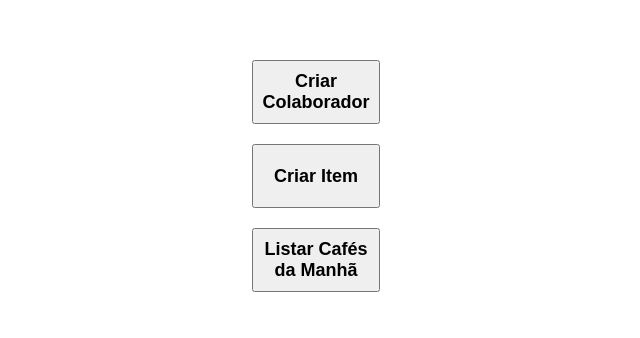
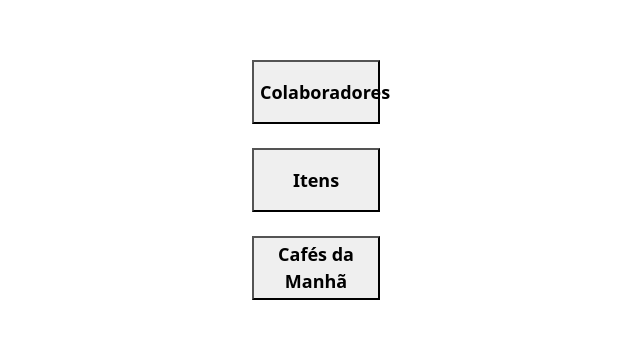
Before and after one commit to dansousac2/DsUn-front, a React (Create React App) app: page / in a window 1280 px wide. Shown: the part 180-518 px from the top of the page, without its empty margins (324-964 px from the left). Built offline with nearby package versions, Linux system fonts and the light colour scheme.

Commit message:
created service base and collaboratorService

```diff
--- a/package.json
+++ b/package.json
@@ -6,6 +6,8 @@
     "@testing-library/jest-dom": "^5.17.0",
     "@testing-library/react": "^13.4.0",
     "@testing-library/user-event": "^13.5.0",
+    "axios": "^1.4.0",
+    "bootstrap": "5.2.3",
     "primereact": "^9.6.0",
     "react": "^18.2.0",
     "react-dom": "^18.2.0",
--- a/src/main/AppRoutes.js
+++ b/src/main/AppRoutes.js
@@ -2,12 +2,14 @@ import React from "react";
 import {Route, BrowserRouter, Switch, Redirect} from "react-router-dom";
 
 import Home from "../screens/Home/Home";
+import ViewCollabs from "../screens/Collaborator/ViewCollabs";
 
 function AppRoutes(props) {
   return (
       <BrowserRouter>
         <Switch>
-          <Route component = { Home } path="/" exact/>
+          <Route component = { Home } path="/" exact />
+          <Route component = { ViewCollabs } path="/collabs" />
          </Switch>
       </BrowserRouter>
 
--- /dev/null
+++ b/src/screens/Collaborator/ViewCollabs.js
@@ -0,0 +1,40 @@
+import React from "react";
+import './ViewCollabs.css';
+import { withRouter } from 'react-router';
+
+import CollaboratorService from "../../services/CollaboratorService";
+
+class ViewCollabs extends React.Component {
+
+    state = {
+
+    }
+
+    constructor() {
+        super();
+        this.service = new CollaboratorService();
+    }
+
+    componentDidMount() {
+        this.find();
+    }
+
+    find = () => {
+        this.service.getAllCollaborators()
+        .then(response => {
+            console.log(response.data);
+        }).catch(error => {
+            console.log(error);
+        })
+    }
+
+    render() {
+        return(
+            <div className="Principal">
+                <b>Tela de visualização de colaboradores</b>
+            </div>
+        )
+    }
+}
+
+export default withRouter(ViewCollabs);
--- a/src/screens/Home/Home.js
+++ b/src/screens/Home/Home.js
@@ -3,14 +3,6 @@ import './Home.css';
 import { withRouter } from 'react-router';
 
 class Home extends React.Component {
-
-    constructor() {
-        super();
-    }
-
-    state = {
-
-    }
 
     changeBackColor = (button) => {
         button.classList.add("butonSelected");
@@ -26,19 +18,20 @@ class Home extends React.Component {
                 <button title='Criar Novo' id='button01' ref={elem => this.buttCollab = elem}
                     onMouseEnter={() => this.changeBackColor(this.buttCollab)}
                     onMouseLeave={() => this.turnBackGroundDefault(this.buttCollab)}
-                    >Criar Colaborador
+                    onClick={() => this.props.history.push("/collabs")}
+                    >Colaboradores
                 </button>
                 <br/>
                 <button title='Criar Novo' id='button01' ref={elem => this.buttItem = elem}
                     onMouseEnter={() => this.changeBackColor(this.buttItem)}
                     onMouseLeave={() => this.turnBackGroundDefault(this.buttItem)}
-                    >Criar Item
+                    >Itens
                 </button>
                 <br/>
                 <button title='Criar Novo' id='button01' ref={elem => this.buttCoffee = elem}
                     onMouseEnter={() => this.changeBackColor(this.buttCoffee)}
                     onMouseLeave={() => this.turnBackGroundDefault(this.buttCoffee)}
-                    >Listar Cafés da Manhã
+                    >Cafés da Manhã
                 </button>
             </div>
         )
--- /dev/null
+++ b/src/services/ApiService.js
@@ -0,0 +1,65 @@
+import axios, { AxiosHeaders } from "axios";
+
+export const httpClient = axios.create ({
+    baseURL:'http://localhost:8080/api',
+    withCredentials: true,
+});
+
+export default class ApiService {
+
+    constructor(endpoint) {
+        this.endpoint = endpoint;
+    }
+
+    getAll(url) {
+        url = this.builderUrl(url);
+        return httpClient.get(url);
+    }
+
+    // get(url) {
+    //     url = this.builderUrl(url);
+    //     return httpClient.get(url);
+    // }
+    // post(url, params) {
+    //     url = this.builderUrl(url);
+    //     return httpClient.post(url, params);
+    // }
+
+    // postWithHeaders(params) {
+    //     return httpClient.post(this.endpoint, params, {
+    //         headers:{
+    //             'Content-type': 'multipart/form-data'
+    //         },
+    //     })
+    // }
+
+    // put(url, params) {
+    //     url = this.builderUrl(url);
+    //     return httpClient.put(url, params);
+    // }
+
+
+
+    // getAllById(url, id) {
+    //     return httpClient.get(this.builderUrl(`${url}/${id}`));
+    // }
+
+    // getWithFilter(url) {
+    //    url = this.builderUrl(url);
+    //    return httpClient.get(url);
+    // }
+
+    // delete(url) {
+    //     url = this.builderUrl(url);
+    //     return httpClient.delete(url);
+    // }
+
+    // patch(url, params) {
+    //     url = this.builderUrl(url);
+    //     return httpClient.patch(url, params);
+    // }
+
+    builderUrl(url) {
+        return `${this.endpoint}${url}`;
+    }
+}
--- /dev/null
+++ b/src/services/CollaboratorService.js
@@ -0,0 +1,12 @@
+import ApiService from './ApiService';
+
+export default class CollaboratorService extends ApiService {
+
+    constructor() {
+        super('collaborator');
+    }
+
+    getAllCollaborators() {
+        return this.getAll("/all");
+    }
+}
```
Also changed, not shown: src/index.js (+5 -4 lines), src/screens/Collaborator/ViewCollabs.css (added), 1 other file (tests, documents, lock files or other folders).
